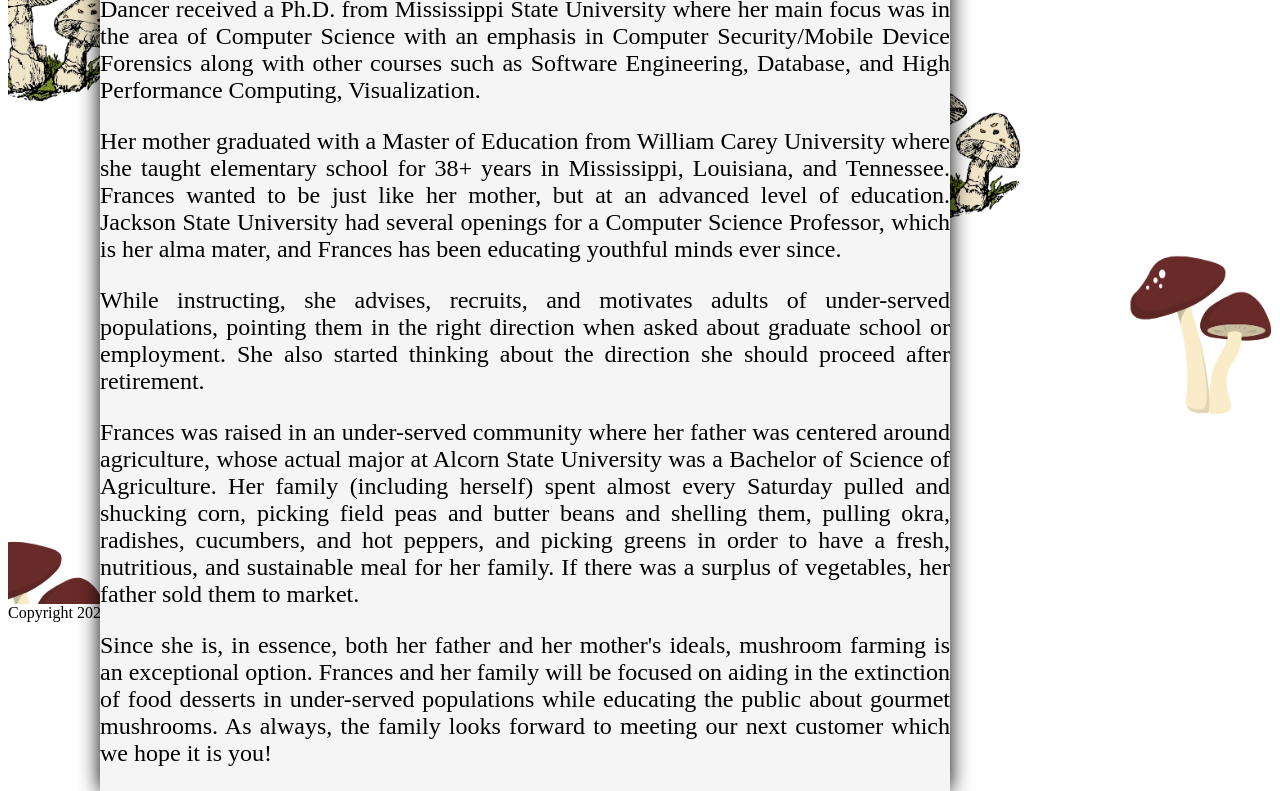
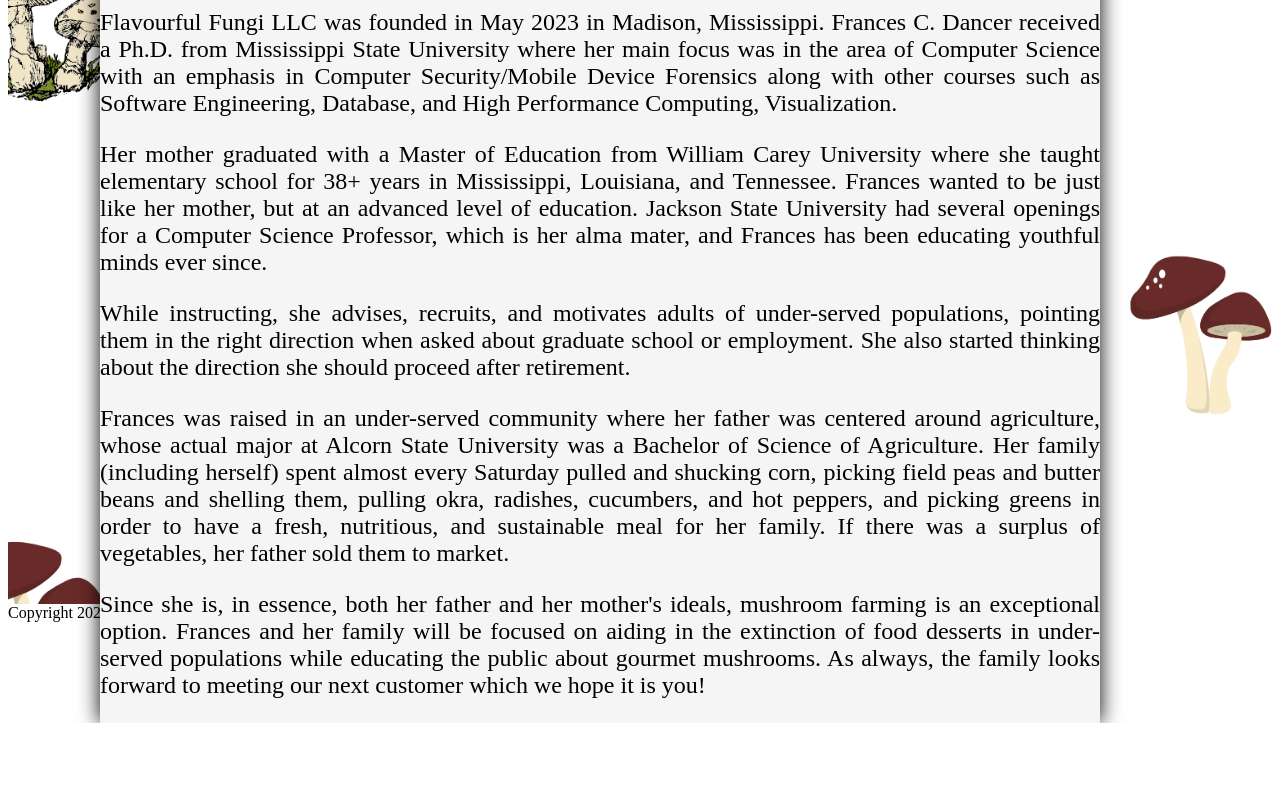
Before and after one commit to flavourfulfungi/fungi_one, a plain HTML site: page about.html in a window 1280 px wide. Shown: the part 682-1473 px from the top of the page. After the commit the page ends 1405 px from the top, so only its background shows below. Drawn offline with Linux system fonts and the light colour scheme; a script that the page names is missing.

Commit message:
Update style.css

```diff
--- a/style.css
+++ b/style.css
@@ -130,7 +130,7 @@ form{
 	background-color: #f5f5f5;
 	box-shadow: 0 0 20px 0;
 	position: absolute;
-	top: 45%;
+	top: 46%;
 	left: 550px;
  	font-size: 24px;
 
@@ -151,10 +151,10 @@ form{
 
 .aboutFF{
         margin: auto;
-	width: 850px;
+	width: 1000px;
 	background-color: #f5f5f5;
 	box-shadow: 0 0 20px 0;
-	top: 75%;
+	top: 80%;
 	position: absolute;
 	left: 100px;
  	font-size: 24px;
```
